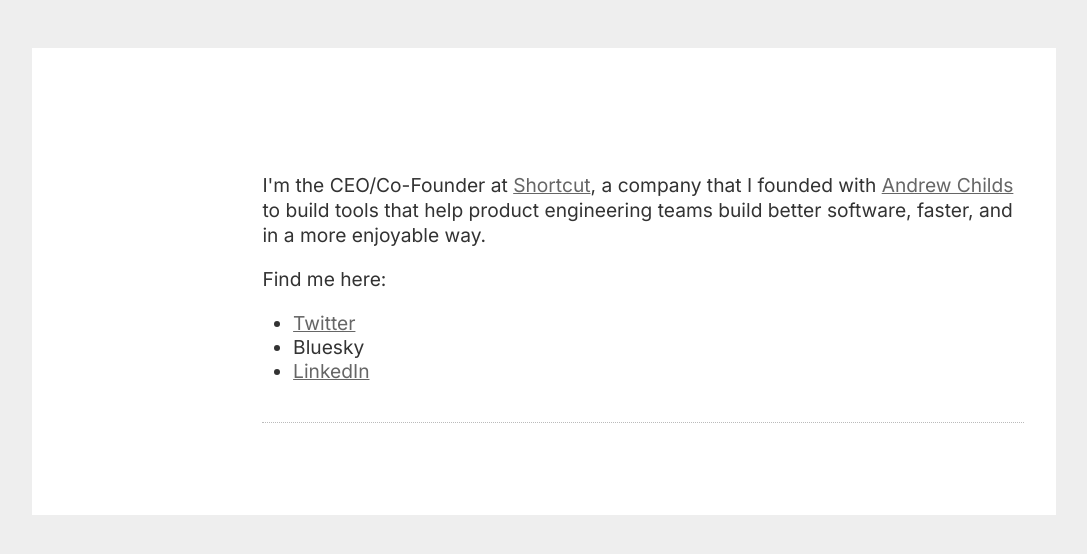
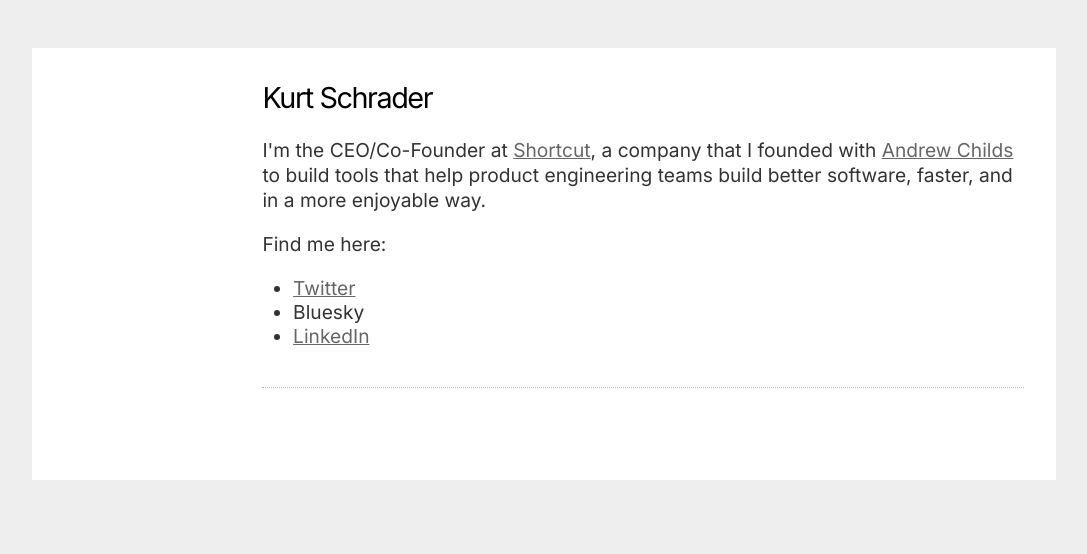
Before and after one commit to kschrader/kschrader.github.com, a Jekyll site: the page built from index.html, in a window 1280 px wide. Shown: the top 554 px of the page, without its empty margins (96-1183 px from the left). Built offline with Jekyll 4.4.1, drawn with Linux system fonts in a browser that asks for light colours; Markdown is read by kramdown in place of the engine named in the settings.

Commit message:
Fix headers

```diff
--- a/index.html
+++ b/index.html
@@ -5,7 +5,7 @@
 
 <article>
 	<div class="postcontent text">
-    	<h1>Kurt Schrader</h1>
+    	<h2>Kurt Schrader</h2>
 			<p>I'm the CEO/Co-Founder at <a href="http://www.shortcut.com">Shortcut</a>, a company that I founded with <a href="http://glomerate.com">Andrew Childs</a> to build tools that help product engineering teams build better software, faster, and in a more enjoyable way.</p>
 		<p>
 			Find me here:
--- a/styles/schrade.css
+++ b/styles/schrade.css
@@ -107,7 +107,7 @@
 	margin: 0 0 2.0em 0;
 }
 article h2 {
-	color: #666;
+	color: #000;
 	font-weight: normal;
 	font-size: 1.5em;
 	letter-spacing: -0.05em;
```
